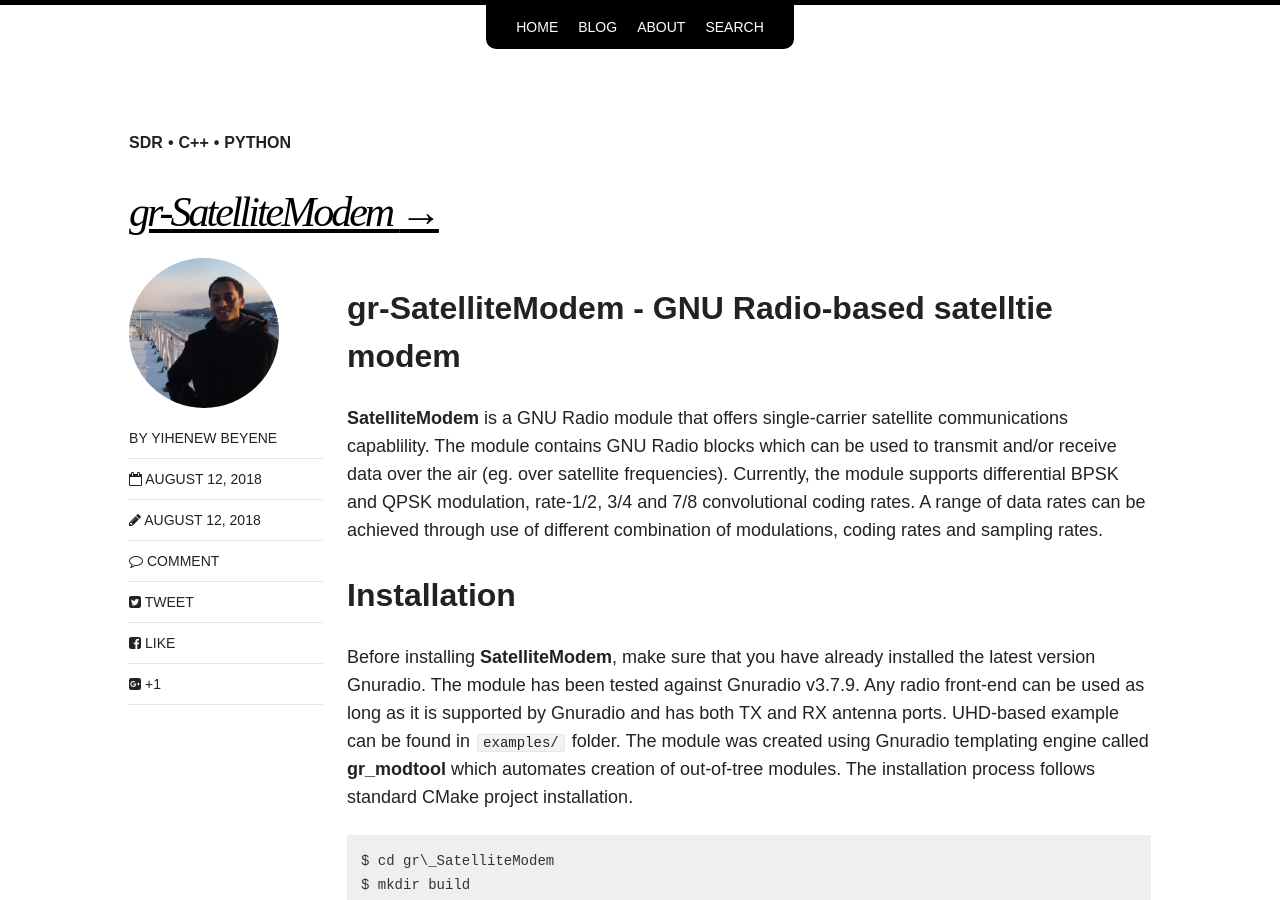
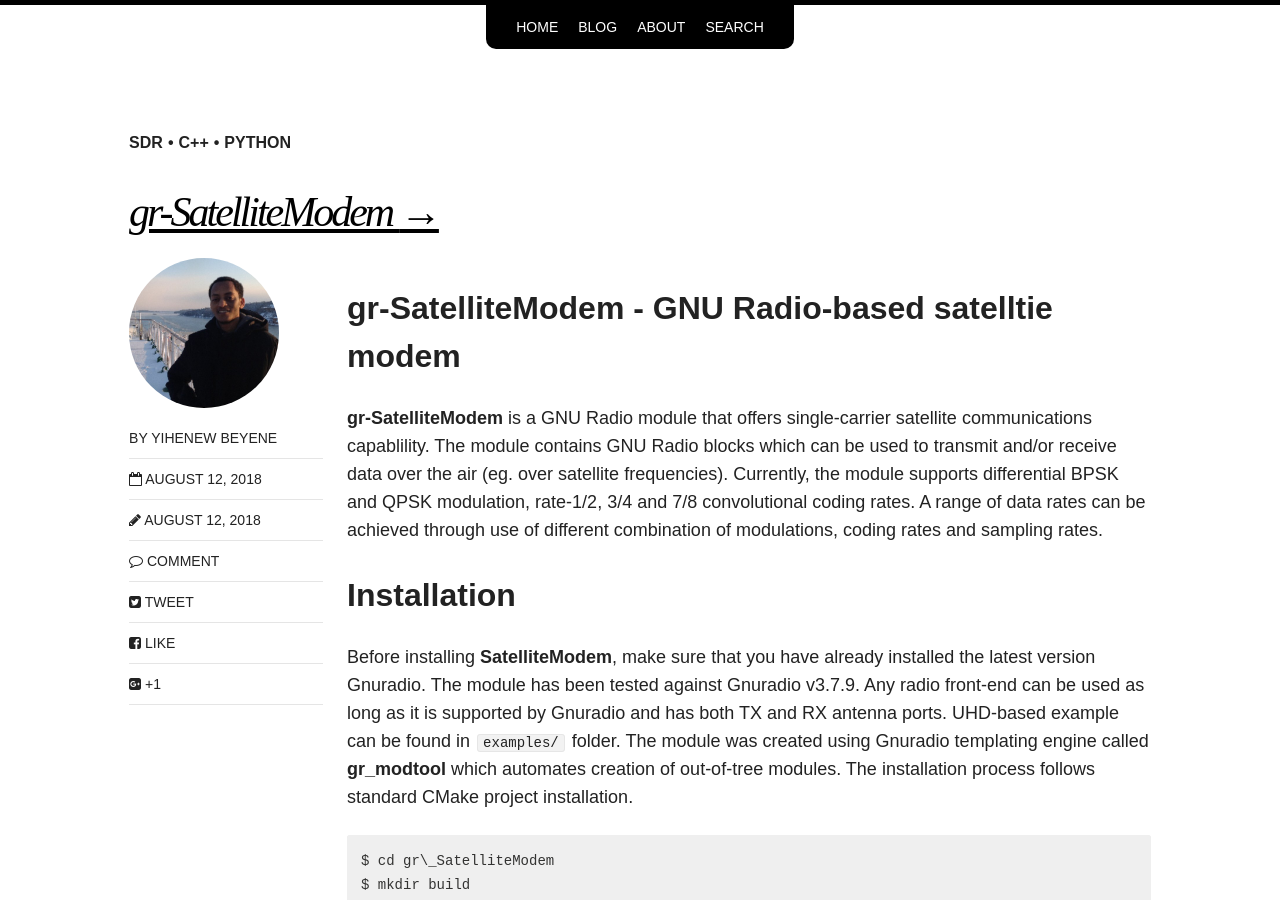
Before and after one commit to ydagne/gh-pages, a Jekyll site: the page built from _posts/blog/2018-08-12-gr-SatelliteModem.md, in a window 1280 px wide and 900 px high. Built offline with Jekyll 4.4.1, drawn with Linux system fonts in a browser that asks for light colours; nearby versions of some CDN libraries; comment, search, counter and statistics services are not loaded.

```diff
--- a/_posts/blog/2018-08-12-gr-SatelliteModem.md
+++ b/_posts/blog/2018-08-12-gr-SatelliteModem.md
@@ -6,14 +6,14 @@ categories: blog
 tags: [sdr, c++, python]
 comments: true
 share: true
-modified: 2018-08-12T12:48:50-04:00
+modified: 2018-08-12T12:54:50-04:00
 link: https://github.com/ydagne/gr-SatelliteModem
 ---
 
 
 ## gr-SatelliteModem - GNU Radio-based satelltie modem
 
-**SatelliteModem** is a GNU Radio module that offers single-carrier satellite communications capablility. The module contains GNU Radio blocks which can be used to transmit and/or receive data over the air (eg. over satellite frequencies). Currently, the module supports differential BPSK and QPSK modulation, rate-1/2, 3/4 and 7/8 convolutional coding rates. A range of data rates can be achieved through use of different combination of modulations, coding rates and sampling rates.
+**gr-SatelliteModem** is a GNU Radio module that offers single-carrier satellite communications capablility. The module contains GNU Radio blocks which can be used to transmit and/or receive data over the air (eg. over satellite frequencies). Currently, the module supports differential BPSK and QPSK modulation, rate-1/2, 3/4 and 7/8 convolutional coding rates. A range of data rates can be achieved through use of different combination of modulations, coding rates and sampling rates.
 
 ## Installation
 Before installing **SatelliteModem**, make sure that you have already installed the latest version Gnuradio. The module has been tested against Gnuradio v3.7.9. Any radio front-end can be used as long as it is supported by Gnuradio and has both TX and RX antenna ports. UHD-based example can be found in `examples/` folder. The module was created using Gnuradio templating engine called **gr_modtool** which automates creation of out-of-tree modules. The installation process follows standard CMake project installation.
```
